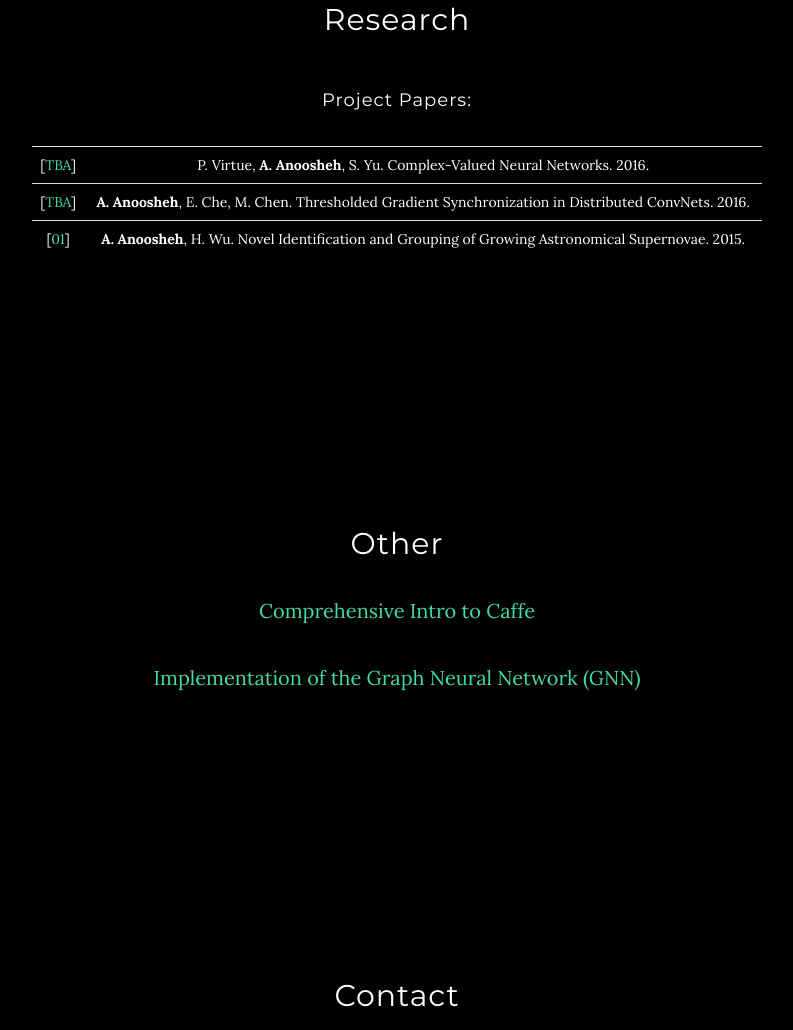
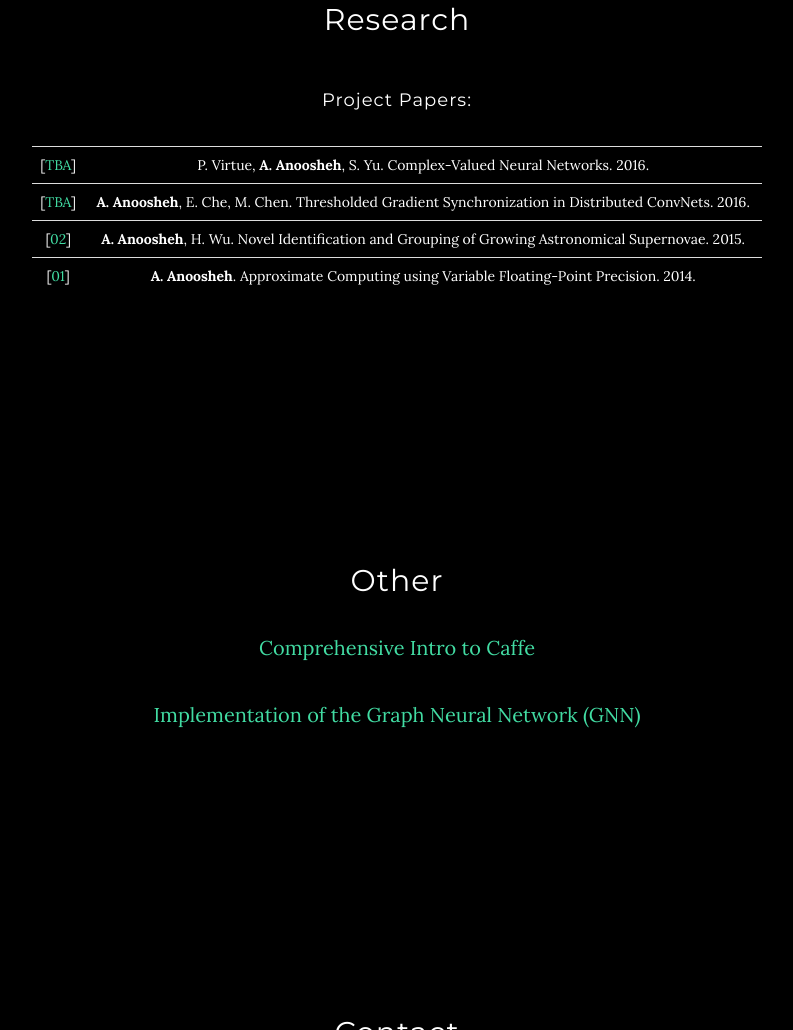
Before and after one commit to AAnoosheh/aanoosheh.github.io, a plain HTML site: page index.html in a window 1280 px wide. Shown: the part 1996-3026 px from the top of the page, without its empty margins (243-1036 px from the left). Drawn offline with Linux system fonts and the light colour scheme.

Commit message:
Add Singapore URAP report

```diff
--- a/index.html
+++ b/index.html
@@ -126,8 +126,12 @@
               <td><strong>A. Anoosheh</strong>, E. Che, M. Chen. Thresholded Gradient Synchronization in Distributed ConvNets. 2016.</td>
             </tr>
             <tr>
-              <td>[<a href="data/AstroPh.pdf">01</a>]</td>
+              <td>[<a href="data/AstroPh.pdf">02</a>]</td>
               <td><strong>A. Anoosheh</strong>, H. Wu. Novel Identification and Grouping of Growing Astronomical Supernovae. 2015.</td>
+            </tr>
+            <tr>
+              <td>[<a href="data/URAP_FinalReport.pdf">01</a>]</td>
+              <td><strong>A. Anoosheh</strong>. Approximate Computing using Variable Floating-Point Precision. 2014.</td>
             </tr>
           </tbody>
         </table>
```
Also changed, not shown: 1 other file.
